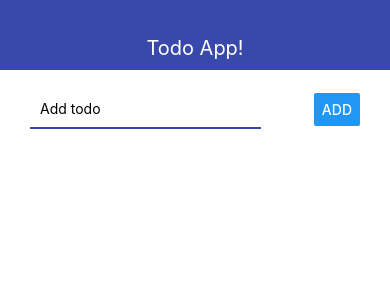
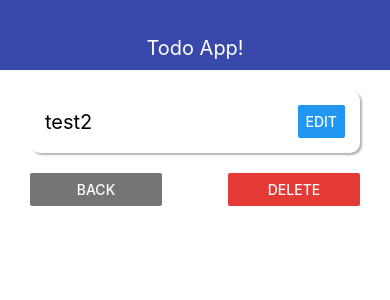
Before and after one commit to AnastasiaGer/ReactNative, a React Native app: screen / in a window 390 px wide. Shown: the top 300 px of the page. Built offline with nearby package versions, Linux system fonts and the light colour scheme.

Commit message:
AppCard, Buttons, Alert

```diff
--- a/App.js
+++ b/App.js
@@ -1,63 +1,73 @@
-import React, { useState } from "react";
-import { StyleSheet, Text, View, FlatList } from "react-native";
-import { Navbar } from "./src/Navbar";
-import { AddTodo } from "./src/AddTodo";
-import { Todo } from "./src/Todo";
+import React, { useState } from 'react'
+import { StyleSheet, View, Alert } from 'react-native'
+import { Navbar } from './src/components/Navbar'
+import { MainScreen } from './src/screens/MainScreen'
+import { TodoScreen } from './src/screens/TodoScreen'
 
 export default function App() {
+  const [todoId, setTodoId] = useState('2')
   const [todos, setTodos] = useState([
-    // {id:1, title: 'test'},
-    // {id:2, title: 'test'},
-    // {id:3, title: 'test'},
-    // {id:4, title: 'test'},
-    // {id:5, title: 'test'},
-    // {id:6, title: 'test'},
-    // {id:7, title: 'test'},
-    // {id:8, title: 'test'},
-    // {id:9, title: 'test'},
-    // {id:10, title: 'test'},
-    // {id:11, title: 'test'},
-    // {id:12, title: 'test'},
-    // {id:13, title: 'test'},
-    // {id:14, title: 'test'},
-    // {id:15, title: 'test'},
-  ]);
+    {id: '1', title: 'test'},
+    {id: '2', title: 'test2'},
+  ])
 
-  const addTodo = (title) => {
-    setTodos((prev) => [
+  const addTodo = title => {
+    setTodos(prev => [
       ...prev,
       {
         id: Date.now().toString(),
-        title,
-      },
-    ]);
-  };
+        title
+      }
+    ])
+  }
 
   const removeTodo = id => {
-    setTodos(prev => prev.filter(todo => todo.id !== id))
+    const todo = todos.find(t => t.id === id)
+    Alert.alert(
+      'Delete item',
+      `Are you sure to delete "${todo.title}"?`,
+      [
+        {
+          text: 'Cancel',
+          style: 'cancel'
+        },
+        {
+          text: 'Delete',
+          style: 'destructive',
+          onPress: () => {
+            setTodoId(null)
+            setTodos(prev => prev.filter(todo => todo.id !== id))
+          }
+        }
+      ],
+      { cancelable: false }
+    )
+  }
+
+  const openTodo = id => {
+setTodoId(id)
+  }
+
+  let content = (
+    <MainScreen todos={todos} addTodo={addTodo} removeTodo={removeTodo} openTodo={openTodo}/>
+  )
+
+  if (todoId) {
+    const selectedTodo = todos.find(todo => todo.id === todoId)
+    content = <TodoScreen goBack={() => {setTodoId(null)}} todo={selectedTodo} onRemove={removeTodo}/>
   }
 
   return (
     <View>
-      <Navbar title="Todo App!" />
-      <View style={styles.container}>
-        <AddTodo onSubmit={addTodo} />
-
-        <FlatList
-        keyExtractor={item => item.id}
-        data={todos}
-        renderItem={({item}) => (
-          <Todo todo={item} onRemove={removeTodo}/>
-        )}
-        />
-      </View>
+      <Navbar title='Todo App!' />
+      <View style={styles.container}>{content}</View>
     </View>
-  );
+  )
 }
 
 const styles = StyleSheet.create({
   container: {
     paddingHorizontal: 30,
-    paddingVertical: 20,
-  },
-});
+    paddingVertical: 20
+  }
+})
--- a/src/AddTodo.js
+++ b/src/components/AddTodo.js
@@ -1,5 +1,6 @@
 import React, {useState} from 'react'
 import { View, StyleSheet, TextInput, Button, Alert } from 'react-native'
+import { THEME } from '../theme'
 
 export const AddTodo = ({ onSubmit }) => {
   const [value, setValue] = useState('')
@@ -37,6 +38,6 @@ const styles = StyleSheet.create({
     padding: 10,
     borderStyle: 'solid',
     borderBottomWidth: 2,
-    borderBottomColor: '#3949ab'
+    borderBottomColor: THEME.MAIN_COLOR
   }
 })
--- a/src/Navbar.js
+++ b/src/components/Navbar.js
@@ -1,5 +1,6 @@
 import React from 'react'
 import { View, Text, StyleSheet } from 'react-native'
+import {THEME} from '../theme'
 
 export const Navbar = ({ title }) => {
   return (
@@ -14,7 +15,7 @@ const styles = StyleSheet.create({
     height: 70,
     alignItems: 'center',
     justifyContent: 'flex-end',
-    backgroundColor: '#3949ab',
+    backgroundColor: THEME.MAIN_COLOR,
     paddingBottom: 10
   },
   text: {
--- a/src/Todo.js
+++ b/src/components/Todo.js
@@ -1,9 +1,9 @@
 import React from "react";
 import { View, StyleSheet, Text, TouchableOpacity } from "react-native";
 
-export const Todo = ({ todo, onRemove }) => {
+export const Todo = ({ todo, onRemove, onOpen }) => {
   return (
-    <TouchableOpacity onPress={() => console.log('prprp', todo.id)} onLongPress={() => onRemove(todo.id)}>
+    <TouchableOpacity onPress={() => onOpen(todo.id)} onLongPress={() => onRemove(todo.id)}>
       <View style={styles.todo}>
         <Text>{todo.title}</Text>
       </View>
--- /dev/null
+++ b/src/components/ui/AppCard.js
@@ -0,0 +1,24 @@
+import React from 'react'
+import {View, StyleSheet} from 'react-native'
+
+export const AppCard = (props) => (
+  <View style={{...styles.default, ...props.style}}>
+    {props.children}
+  </View>
+)
+
+const styles = StyleSheet.create({
+  default: {
+    padding: 20,
+    flexDirection: 'row',
+    justifyContent: 'space-between',
+    alignItems: 'center',
+    shadowColor: '#000',
+    shadowRadius: 2,
+    shadowOpacity: 0.3,
+    shadowOffset: {width: 2, height: 2},
+    elevation: 8,
+    backgroundColor: '#fff',
+    borderRadius: 10
+  }
+})
--- /dev/null
+++ b/src/screens/MainScreen.js
@@ -0,0 +1,20 @@
+import React from "react";
+import { View, StyleSheet, FlatList } from "react-native";
+import {AddTodo} from '../components/AddTodo'
+import {Todo} from '../components/Todo'
+
+export const MainScreen = ({addTodo, todos, removeTodo, openTodo}) => {
+  return (
+    <View>
+      <AddTodo onSubmit={addTodo} />
+
+      <FlatList
+        keyExtractor={(item) => item.id}
+        data={todos}
+        renderItem={({ item }) => <Todo todo={item} onRemove={removeTodo} onOpen={openTodo}/>}
+      />
+    </View>
+  );
+};
+
+const styles = StyleSheet.create({});
--- /dev/null
+++ b/src/screens/TodoScreen.js
@@ -0,0 +1,44 @@
+import React from "react";
+import { View, StyleSheet, Text, Button } from "react-native";
+import { THEME } from "../theme";
+import { AppCard } from "../components/ui/AppCard";
+export const TodoScreen = ({ goBack, todo, onRemove }) => {
+  return (
+    <View>
+      <AppCard style={styles.card}>
+        <Text style={styles.title}>{todo.title}</Text>
+        <Button title='Edit'/>
+      </AppCard>
+
+      <View style={styles.buttons}>
+        <View style={styles.button}>
+          <Button title="Back" color={THEME.GREY_COLOR} onPress={goBack} />
+        </View>
+        <View style={styles.button}>
+          <Button
+            title="Delete"
+            color={THEME.DANGER_COLOR}
+            onPress={() => onRemove(todo.id)}
+          />
+        </View>
+      </View>
+    </View>
+  );
+};
+
+const styles = StyleSheet.create({
+  card: {
+    marginBottom: 20,
+    padding: 15,
+  },
+  buttons: {
+    flexDirection: "row",
+    justifyContent: "space-between",
+  },
+  button: {
+    width: "40%",
+  },
+  title: {
+    fontSize: 20,
+  }
+});
--- /dev/null
+++ b/src/theme.js
@@ -0,0 +1,5 @@
+export const THEME ={
+  DANGER_COLOR: '#e53935',
+  GREY_COLOR: '#757575',
+  MAIN_COLOR: '#3949ab'
+}
```
